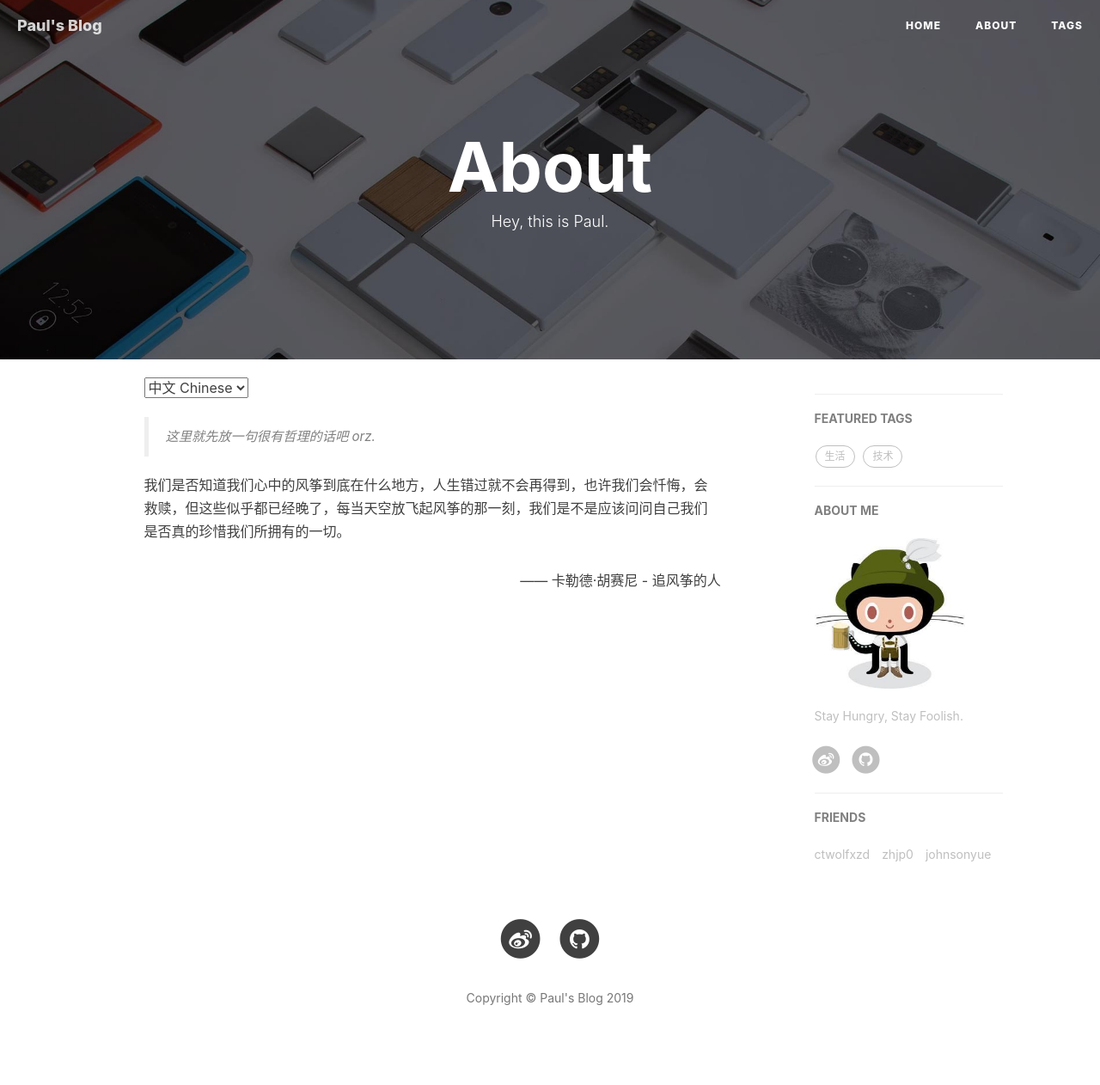
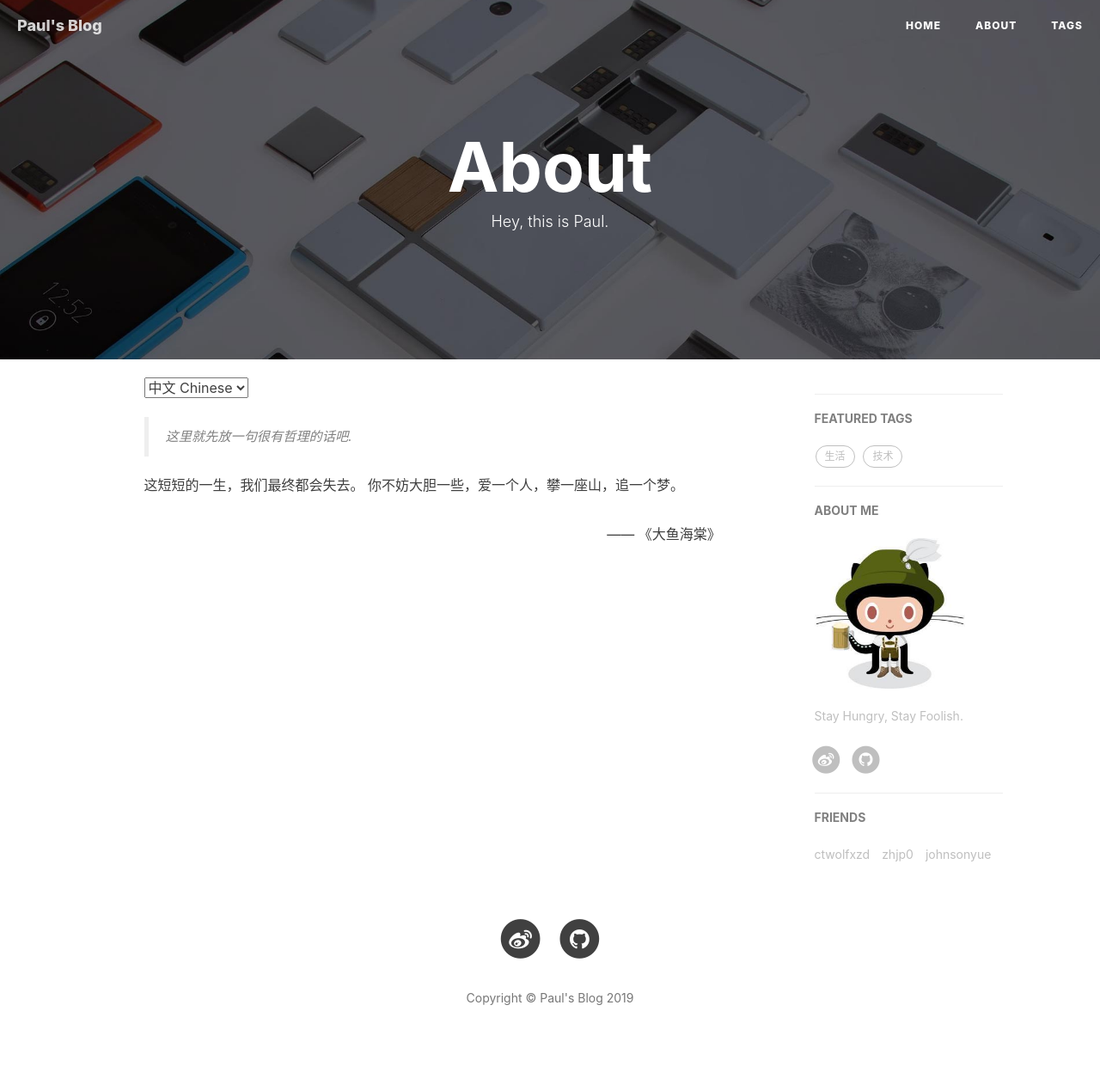
Before and after one commit to paulyu12/paulyu12.github.io, a Jekyll site: the page built from about.html, in a window 1280 px wide. Shown: the whole page at 86% size. Built offline with Jekyll 4.4.1, drawn with Linux system fonts in a browser that asks for light colours; nearby versions of some CDN libraries; comment, search, counter and statistics services are not loaded; grey boxes are pictures that could not be loaded.

Commit message:
Update about.html

```diff
--- a/about.html
+++ b/about.html
@@ -14,10 +14,11 @@ header-img: "img/about-bg.jpg"
 <!-- Chinese Version -->
 <div class="zh post-container">
     <blockquote>
-    这里就先放一句很有哲理的话吧 orz.
+    这里就先放一句很有哲理的话吧.
     </blockquote>
-    我们是否知道我们心中的风筝到底在什么地方，人生错过就不会再得到，也许我们会忏悔，会救赎，但这些似乎都已经晚了，每当天空放飞起风筝的那一刻，我们是不是应该问问自己我们是否真的珍惜我们所拥有的一切。
-    <p style="text-align: right;">—— 卡勒德·胡赛尼 - 追风筝的人</p>
+    这短短的一生，我们最终都会失去。
+    你不妨大胆一些，爱一个人，攀一座山，追一个梦。
+    <p style="text-align: right;">—— 《大鱼海棠》</p>
 </div>
 
 <!-- English Version -->
```
